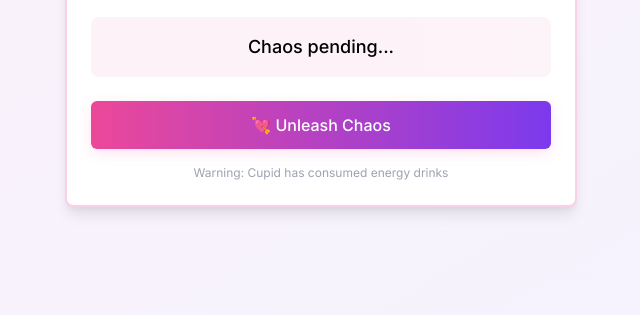
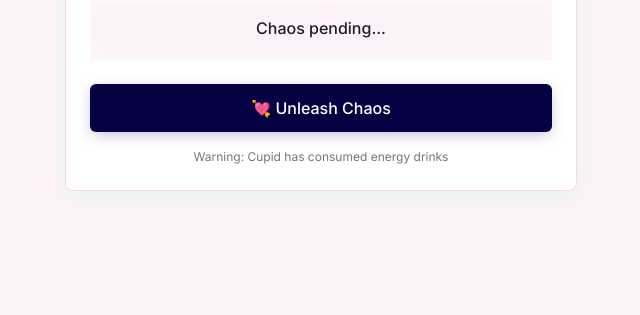
Before and after one commit to iraluxx/chaoscupid, a plain HTML site: page index.html in a window 1280 px wide. Shown: the part 485-800 px from the top of the page, without its empty margins (319-959 px from the left). Drawn offline with nearby package versions, Linux system fonts and the light colour scheme.

Commit message:
cosmetic edits
css tweaks

```diff
--- a/index.html
+++ b/index.html
@@ -4,8 +4,7 @@
     <meta charset="UTF-8">
     <meta name="viewport" content="width=device-width, initial-scale=1.0">
     <meta name="description" content="Generate chaotic but doable date ideas with Chaos Cupid">
-        <title>Chaos Cupid | Entropy-Powered Date Generator</title>
-        <!-- Add Inter font from Google Fonts -->
+    <title>Chaos Cupid | Unhinged Date Generator</title>
     <link rel="preconnect" href="https://fonts.googleapis.com">
     <link rel="preconnect" href="https://fonts.gstatic.com" crossorigin>
     <link href="https://fonts.googleapis.com/css2?family=Inter:wght@400;500;600;700&display=swap" rel="stylesheet">
@@ -13,33 +12,26 @@
     <link href="styles.css" rel="stylesheet">
     <link rel="icon" href="favicon.ico" type="image/x-icon">
 </head>
-
-
-<body class="bg-gradient-to-br from-pink-50 to-purple-50 min-h-screen flex items-center justify-center">
-    <div class="container mx-auto px-4 py-8">
-        <div class="max-w-lg mx-auto bg-white rounded-lg shadow-lg overflow-hidden border-2 border-pink-200">
-            <div class="p-6">
+<body>
+    <div class="container">
+        <div class="main-card">
+            <div class="card-content">
                 <div class="text-center mb-4">
                     <div class="mb-4">
                         <img
                             src="images/logo.png"
                             alt="Chaos Cupid Logo"
-
+                            class="logo"
                         />
-                        <!-- src="https://raw.githubusercontent.com/iraluxx/chaoscupid/refs/heads/main/images/logo.png"  -->
                     </div>
-                    <p class="text-sm text-gray-500 italic">Entropy-powered date generator™</p>
                 </div>
-                <div id="dateResult" class="text-lg text-center mb-6 min-h-[60px] font-medium p-4 bg-pink-50 rounded-lg">
+                <div id="dateResult" class="result-box">
                     Chaos pending...
                 </div>
-                <button
-                    id="generateBtn"
-                    class="w-full py-3 px-4 bg-gradient-to-r from-pink-500 to-purple-600 text-white rounded-md hover:opacity-90 transition-all transform hover:scale-[1.02] active:scale-[0.98] font-medium"
-                >
+                <button id="generateBtn" class="generate-button">
                     💘 Unleash Chaos
                 </button>
-                <div class="text-center mt-4 text-xs text-gray-400">
+                <div class="warning-text">
                     Warning: Cupid has consumed energy drinks
                 </div>
             </div>
@@ -48,43 +40,3 @@
     <script src="script.js"></script>
 </body>
 </html>
-
-<!-- <!DOCTYPE html>
-<html lang="en">
-<head>
-    <meta charset="UTF-8">
-    <meta name="viewport" content="width=device-width, initial-scale=1.0">
-    <meta name="description" content="Generate chaotic but doable date ideas with Chaos Cupid">
-    <title>Chaos Cupid | Entropy-Powered Date Generator</title>
-    <link href="https://cdnjs.cloudflare.com/ajax/libs/tailwindcss/2.2.19/tailwind.min.css" rel="stylesheet">
-    <link href="styles.css" rel="stylesheet">
-    <link rel="icon" href="favicon.ico" type="image/x-icon">
-</head>
-<body class="bg-gradient-to-br from-pink-50 to-purple-50 min-h-screen flex items-center justify-center">
-    <div class="container mx-auto px-4 py-8">
-        <div class="max-w-lg mx-auto bg-white rounded-lg shadow-lg overflow-hidden border-2 border-pink-200">
-            <div class="p-6">
-                <div class="text-center mb-4">
-                    <h1 class="text-5xl font-bold bg-gradient-to-r from-pink-500 to-purple-600 text-transparent bg-clip-text mb-2">
-                        Chaos Cupid
-                    </h1>
-                    <p class="text-sm text-gray-500 italic">Entropy-powered Unhinged Date Generator™</p>
-                </div>
-                <div id="dateResult" class="text-lg text-center mb-6 min-h-[60px] font-medium p-4 bg-pink-50 rounded-lg">
-                    Chaos pending...
-                </div>
-                <button
-                    id="generateBtn"
-                    class="w-full py-3 px-4 bg-gradient-to-r from-pink-500 to-purple-600 text-white rounded-md hover:opacity-90 transition-all transform hover:scale-[1.02] active:scale-[0.98] font-medium"
-                >
-                    💘 Unleash Chaos
-                </button>
-                <div class="text-center mt-4 text-xs text-gray-400">
-                    Warning: Cupid has consumed energy drinks
-                </div>
-            </div>
-        </div>
-    </div>
-    <script src="script.js"></script>
-</body>
-</html> -->
--- a/styles.css
+++ b/styles.css
@@ -1,9 +1,124 @@
+:root {
+    --color-background: #fdf2f8;
+    --color-accent: #fbd4e2;
+    --color-button: #040243;
+    --color-text: #1a1b26;
+    --color-result-bg: #fdf2f8;
+    --color-card: #ffffff;
+}
+
 body {
     font-family: 'Inter', -apple-system, BlinkMacSystemFont, 'Segoe UI', Roboto, Oxygen, Ubuntu, Cantarell, 'Open Sans', 'Helvetica Neue', sans-serif;
+    background-color: var(--color-background);
+    min-height: 100vh;
+    display: flex;
+    align-items: center;
+    justify-content: center;
 }
 
 .container {
+    width: 100%;
+    padding: 1rem;
     animation: floatIn 0.5s ease-out;
+}
+
+.main-card {
+    max-width: 32rem;
+    margin: 0 auto;
+    background-color: var(--color-card);
+    border-radius: 0.5rem;
+    overflow: hidden;
+    border: 1px solid var(--color-accent);
+    box-shadow: 0 4px 20px rgba(127, 255, 212, 0.2);
+}
+
+.card-content {
+    padding: 1.5rem;
+}
+
+.logo {
+    margin: 0 auto;
+    height: 20rem;
+    object-fit: contain;
+}
+
+.result-box {
+    font-size: 1rem;
+    text-align: center;
+    margin-bottom: 1.5rem;
+    min-height: 60px;
+    font-weight: 500;
+    padding: 1rem;
+    background-color: var(--color-result-bg);
+    border-radius: 0.1rem;
+    color: var(--color-text);
+    position: relative;
+    overflow: hidden;
+    box-shadow: inset 0 0 10px rgba(255, 255, 255, 0.5);
+    backdrop-filter: blur(5px);
+}
+
+/* Enhanced shine effects for result box */
+.result-box::before {
+    content: '';
+    position: absolute;
+    top: -50%;
+    left: -50%;
+    width: 200%;
+    height: 200%;
+    background: linear-gradient(
+        45deg,
+        transparent,
+        rgba(255, 255, 255, 0.4),
+        transparent
+    );
+    transform: rotate(45deg);
+    animation: shine 3s infinite;
+}
+
+.result-box::after {
+    content: '';
+    position: absolute;
+    top: 0;
+    left: 0;
+    right: 0;
+    bottom: 0;
+    background: linear-gradient(
+        180deg,
+        rgba(255, 255, 255, 0.2) 0%,
+        transparent 50%,
+        rgba(255, 255, 255, 0.2) 100%
+    );
+    pointer-events: none;
+}
+
+.generate-button {
+    width: 100%;
+    padding: 0.75rem 1rem;
+    background-color: var(--color-button);
+    color: white;
+    border-radius: 0.375rem;
+    font-weight: 500;
+    transition: all 0.3s ease;
+    box-shadow: 0 4px 15px -3px rgba(20, 1, 84, 0.3);
+}
+
+.generate-button:hover {
+    opacity: 0.9;
+    transform: scale(1.02);
+    box-shadow: 0 4px 20px -3px rgba(1, 3, 78, 0.5);
+}
+
+.generate-button:active {
+    transform: scale(0.98);
+}
+
+.warning-text {
+    text-align: center;
+    margin-top: 1rem;
+    font-size: 0.75rem;
+    color: var(--color-text);
+    opacity: 0.6;
 }
 
 @keyframes floatIn {
@@ -17,34 +132,26 @@ body {
     }
 }
 
-#dateResult {
-    transition: all 0.3s ease;
-    position: relative;
-    overflow: hidden;
-}
-
-#dateResult::before {
-    content: '';
-    position: absolute;
-    top: 0;
-    left: -100%;
-    width: 100%;
-    height: 100%;
-    background: linear-gradient(
-        90deg,
-        transparent,
-        rgba(255, 255, 255, 0.2),
-        transparent
-    );
-    animation: shimmer 2s infinite;
-}
-
-@keyframes shimmer {
+@keyframes shine {
+    0% {
+        transform: rotate(45deg) translateX(-100%);
+    }
+    50% {
+        transform: rotate(45deg) translateX(100%);
+    }
     100% {
-        left: 100%;
+        transform: rotate(45deg) translateX(100%);
     }
 }
 
-#generateBtn {
-    box-shadow: 0 4px 15px -3px rgba(244, 114, 182, 0.3);
+/* Additional shine animations for interactivity */
+.result-box:hover::before {
+    animation: shine 2s infinite;
 }
+
+/* Card hover effect */
+.main-card:hover {
+    box-shadow: 0 6px 24px rgba(127, 255, 212, 0.25);
+    transform: translateY(-2px);
+    transition: all 0.3s ease;
+}
```
Lines whose indentation alone changed are shown as unchanged.
